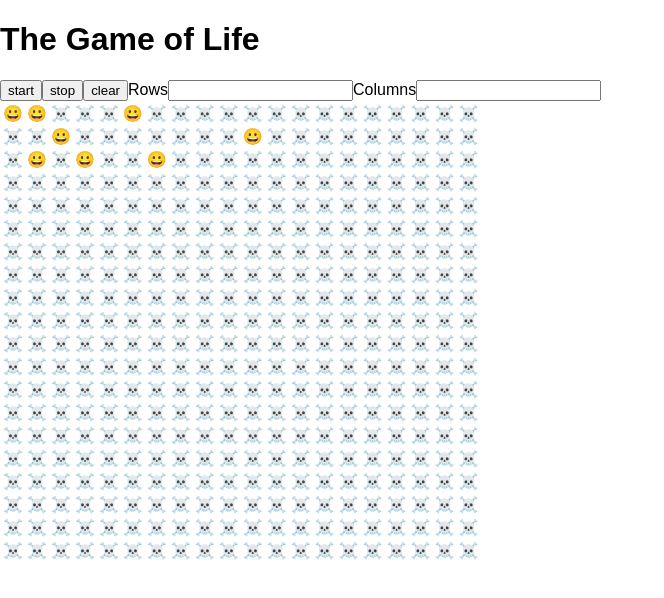
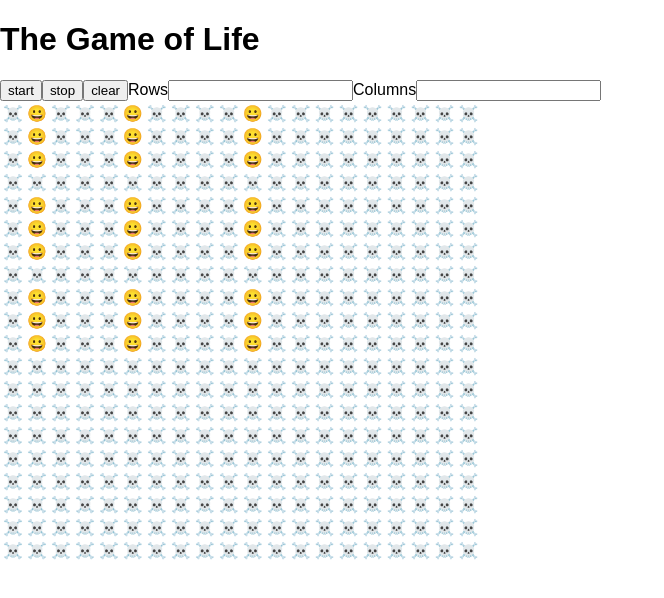
Before and after one commit to bwyan/fcc-life, a React app: page / in a window 1280 px wide. Shown: the top 598 px of the page, without its empty margins (0-664 px from the left). Built offline with nearby package versions, Linux system fonts and the light colour scheme; the HTML template or start-up script is replaced by a standard one.

Commit message:
Add neighbors.js.

```diff
--- a/src/App.js
+++ b/src/App.js
@@ -3,6 +3,9 @@ import React, {Component} from 'react';
 //components
 import Grid from './Grid';
 import GameControls from './GameControls';
+
+//constants
+import neighbors from './neighbors';
 
 //styles
 import './App.scss';
@@ -55,11 +58,9 @@ class App extends Component {
   // }
 
   isAlive(row, col) {
-    const aliveCells = this.state.aliveCells;
+    if (row < 0 || row > this.state.rows -1  || col < 0 || col > this.state.columns - 1) return false;//TODO: move this check into the game function
 
-    if (row < 0 || row > this.state.rows -1  || col < 0 || col > this.state.columns - 1) return false;
-
-    return (aliveCells[row].indexOf(col) === -1 ? false : true);
+    return this.state.aliveCells[row].includes(col);
   }
 
   toggleIsAliveState(row, col) {
@@ -95,19 +96,13 @@ class App extends Component {
 
 
   setCellToNextStageOfLife(row, col) {
-    const neighbors = [
-      [row - 1, col - 1], [row -1, col], [row - 1, col + 1],
-      [row, col - 1], [row, col + 1],
-      [row + 1, col -1 ], [row + 1, col], [row + 1, col + 1]
-    ];
-
     let aliveNeighborsCount = 0;
 
     if(this.isAlive(row, col)) { //RULES FOR ALIVE CELLS
       for (let i = 0; i < 8; i++) { //test each neighbor cell.
 
-        const nr = Number(neighbors[i][0]);
-        const nc = Number(neighbors[i][1]);
+        const nr = Number(neighbors[i][0]) + row;
+        const nc = Number(neighbors[i][1]) + col;
 
         if (this.isAlive(nr, nc)) { //if the neighbor cell is alive…
           aliveNeighborsCount++; //increment the count.
@@ -125,15 +120,18 @@ class App extends Component {
     } else if (!this.isAlive(row,col)) { //RULES FOR DEAD CELLS
       for (let i = 0; i < 8; i++) { //test each neighbor cell.
 
-        const nr = Number(neighbors[i][0]);
-        const nc = Number(neighbors[i][1]);
+        const nr = Number(neighbors[i][0]) + row;
+        const nc = Number(neighbors[i][1]) + col;
 
         if (this.isAlive(nr, nc)) { //if the neighbor cell is alive…
           aliveNeighborsCount++; //increment the count.
+
+          if (aliveNeighborsCount > 3) {
+            break;
+          }
         }
       }
-
-      if (aliveNeighborsCount === 3) { //once the count reaches 4, we can stop because the rules are the same for 4–8 living neighbors.
+      if (aliveNeighborsCount === 3) {//cells with three neighbors come to life
         this.addToCellsToBeUpdated(row, col);
       }
     }
@@ -164,7 +162,7 @@ class App extends Component {
     this.setState({
       rows: 3,
       columns: 20,
-      aliveCells: [ [ 0, 5, 20, 1 ], [ 2, 10 ], [ 6, 3, 1 ] ],
+      aliveCells: [ [1, 5, 10, 20], [1, 5, 10, 20], [1, 5, 10, 20], [], [1, 5, 10, 20], [1, 5, 10, 20], [1, 5, 10, 20], [], [1, 5, 10, 20], [1, 5, 10, 20], [1, 5, 10, 20], []],
       cellsToBeUpdated: [],
       gameIsRunning: true
     })
--- /dev/null
+++ b/src/neighbors.js
@@ -0,0 +1,7 @@
+const neighbors = [
+      [-1, -1], [-1, 0], [-1, 1],
+      [0, -1], [0, 1],
+      [1, -1], [1, 0], [1, 1]
+];
+
+export default neighbors;
```
